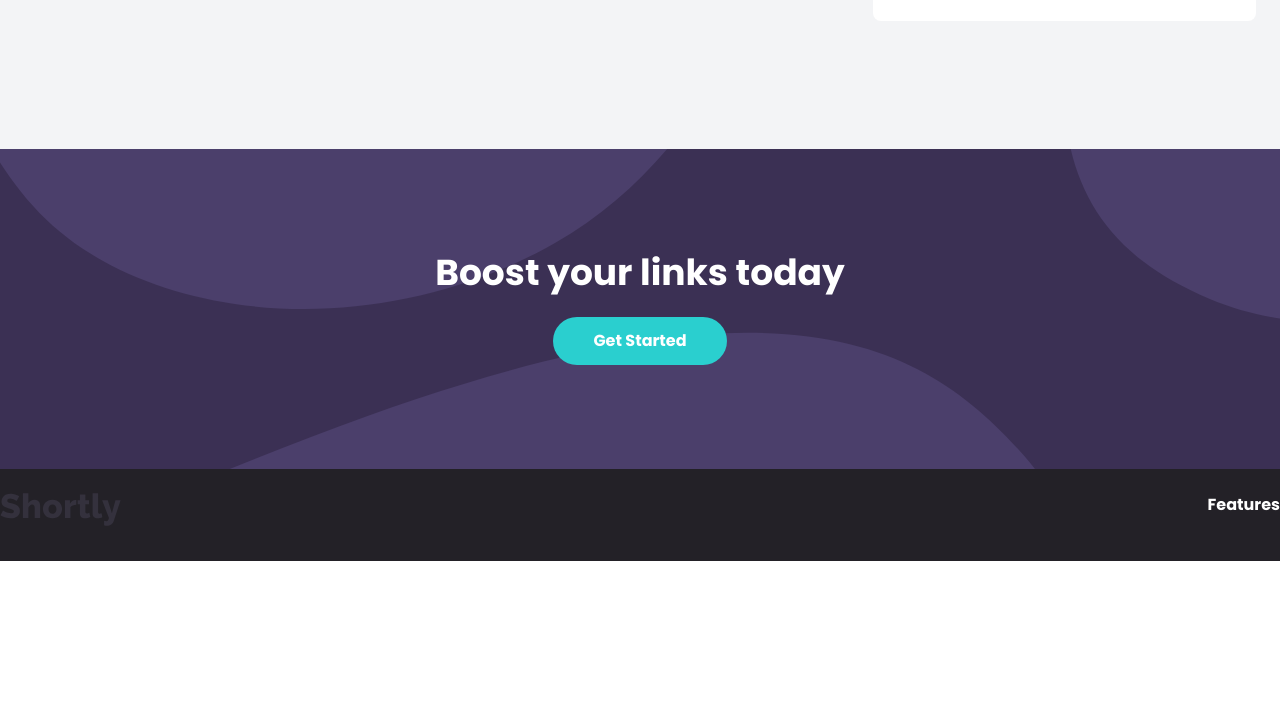
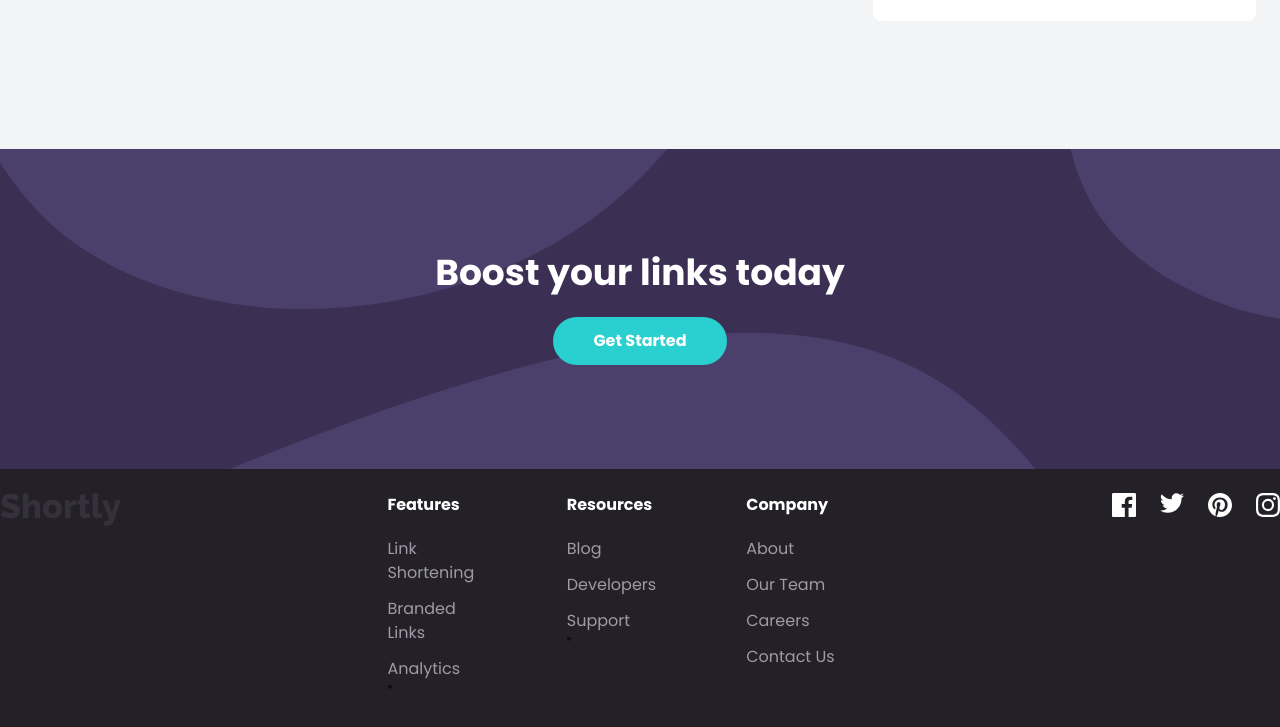
Before and after one commit to Soulbolt/shortly, a website: page index.html in a window 1280 px wide. Shown: the part 1771-2498 px from the top of the page. Before the commit the page ends 2332 px from the top, so only its background shows below. Drawn offline with Linux system fonts and the light colour scheme.

Commit message:
Add menu 1 container with its title Features and links labelled: Link Shortening, Branded Links, Analytics. Add 3 more menu items and their titles and links respectively.

```diff
--- a/index.html
+++ b/index.html
@@ -311,7 +311,57 @@
           <!-- Menu 1 -->
           <div class="flex flex-col items-center w-full md:items-start">
             <div class="mb-5 font-bold text-white capitalize">Features</div>
+            <div class="flex flex-col items-center space-y-3 md:items-start">
+              <a href="#" class="capitalize text-grayishViolet hover:text-cyan"
+                >Link Shortening</a
+              >
+              <a href="#" class="capitalize text-grayishViolet hover:text-cyan"
+                >Branded Links</a
+              ><a href="#" class="capitalize text-grayishViolet hover:text-cyan"
+                >Analytics</a
+              >"
+            </div>
           </div>
+
+          <!-- Menu 2 -->
+          <div class="flex flex-col items-center w-full md:items-start">
+            <div class="mb-5 font-bold text-white capitalize">Resources</div>
+            <div class="flex flex-col items-center space-y-3 md:items-start">
+              <a href="#" class="capitalize text-grayishViolet hover:text-cyan"
+                >Blog</a
+              >
+              <a href="#" class="capitalize text-grayishViolet hover:text-cyan"
+                >Developers</a
+              ><a href="#" class="capitalize text-grayishViolet hover:text-cyan"
+                >Support</a
+              >"
+            </div>
+          </div>
+
+          <!-- Menu 3 -->
+          <div class="flex flex-col items-center w-full md:items-start">
+            <div class="mb-5 font-bold text-white capitalize">Company</div>
+            <div class="flex flex-col items-center space-y-3 md:items-start">
+              <a href="#" class="capitalize text-grayishViolet hover:text-cyan"
+                >About</a
+              >
+              <a href="#" class="capitalize text-grayishViolet hover:text-cyan"
+                >Our Team</a
+              ><a href="#" class="capitalize text-grayishViolet hover:text-cyan"
+                >Careers</a
+              ><a href="#" class="capitalize text-grayishViolet hover:text-cyan"
+                >Contact us</a
+              >
+            </div>
+          </div>
+        </div>
+
+        <!-- Social Icons -->
+        <div class="flex space-x-6">
+          <a><img src="images/icon-facebook.svg" alt="" class="ficon" /></a>
+          <a><img src="images/icon-twitter.svg" alt="" class="ficon" /></a>
+          <a><img src="images/icon-pinterest.svg" alt="" class="ficon" /></a>
+          <a><img src="images/icon-instagram.svg" alt="" class="ficon" /></a>
         </div>
       </div>
     </footer>
```
Also changed, not shown: css/style.css.
